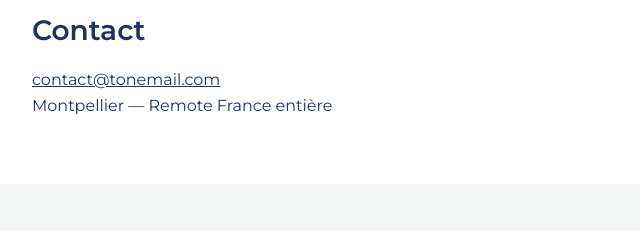
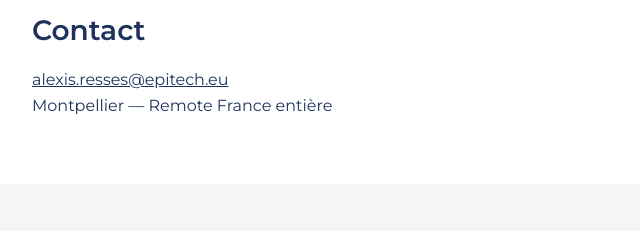
Before and after one commit to alexisresses-cmd/portfolio, a plain HTML site: page index.html in a window 1280 px wide. Shown: the part 2813-3044 px from the top of the page, 198-838 px from the left. Drawn offline with Linux system fonts and the light colour scheme.

Commit message:
add contact and calendly

```diff
--- a/index.html
+++ b/index.html
@@ -24,7 +24,7 @@
 
     <p>J’accompagne entreprises et startups dans la création, la refonte et l’optimisation de solutions web performantes et évolutives.</p>
 
-    <a href="mailto:contact@tonemail.com" class="cta" aria-label="Me contacter pour planifier un appel">Planifier un appel</a>
+    <a href="https://calendly.com/alexis-resses/30min" class="cta" aria-label="Me contacter pour planifier un appel">Planifier un appel</a>
 </header>
 
 <main role="main">
@@ -125,7 +125,7 @@
     <section class="slide-up" aria-labelledby="contact-title">
         <h2 id="contact-title">Contact</h2>
         <p>
-            <a href="mailto:contact@tonemail.com" aria-label="Envoyer un mail à Alexis Resses">contact@tonemail.com</a><br>
+            <a href="mailto:alexis.resses@epitech.eu" aria-label="Envoyer un mail à Alexis Resses">alexis.resses@epitech.eu</a><br>
             Montpellier — Remote France entière
         </p>
     </section>
```
